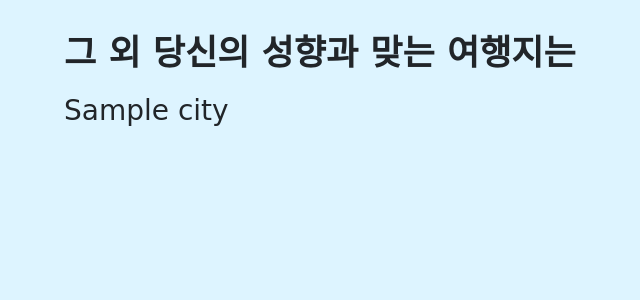
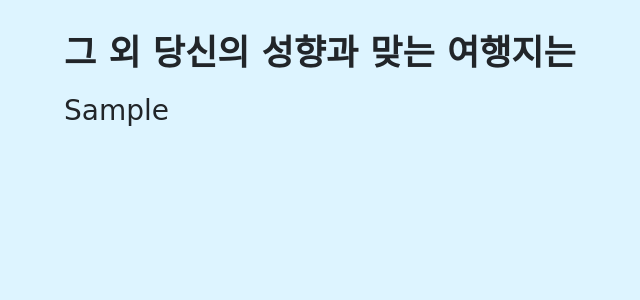
Before and after one commit to TellMeRodi/Rodi_Service, a Django app: template Researches/templates/result.html in a window 1280 px wide. Shown: the part 386-686 px from the top of the page, without its empty margins (50-690 px from the left). Run offline with Django 4.2, Linux system fonts and the light colour scheme; the template is opened without the code that fills it: most values are stand-ins (such as "Sample title", 1, 10 or a date in 2020); some libraries are stand-ins or nearby versions; some web fonts are replaced.

Commit message:
그 외 여행지 2개 출력으로 수정

```diff
--- a/Researches/main_api.py
+++ b/Researches/main_api.py
@@ -31,7 +31,8 @@ async def get_recommendations(request: Request):
         data = await request.json()
         recommended_cities = recommend_for_user(data, traveler, like_city)
         traveler_type, traveler_type_cities = find_most_common_type_and_cities(data, recommended_cities)
-        return {"recommended_cities": recommended_cities,
+        additional_recommended_cities = [recommended_city for recommended_city in recommended_cities if recommended_city not in traveler_type_cities][:2]
+        return {"recommended_cities": additional_recommended_cities,
                 "traveler_type": traveler_type,
                 "traveler_type_cities": traveler_type_cities}
     except ValueError as e:
--- a/Researches/templates/result.html
+++ b/Researches/templates/result.html
@@ -13,10 +13,8 @@
             {% endfor %}
             <br>
             <h3 style="margin-bottom: 20px; font-size: 35px; font-weight: bold;">그 외 당신의 성향과 맞는 여행지는</h3>
-            {% for city in recommended_cities %}
-                {% if city not in traveler_type_cities %}
-                    <h3>{{ city }}</h3>
-                {% endif %}
+            {% for city2 in recommended_cities %}
+                <h3>{{ city2 }}</h3>
             {% endfor %}
         </ul>
     {% else %}
```
